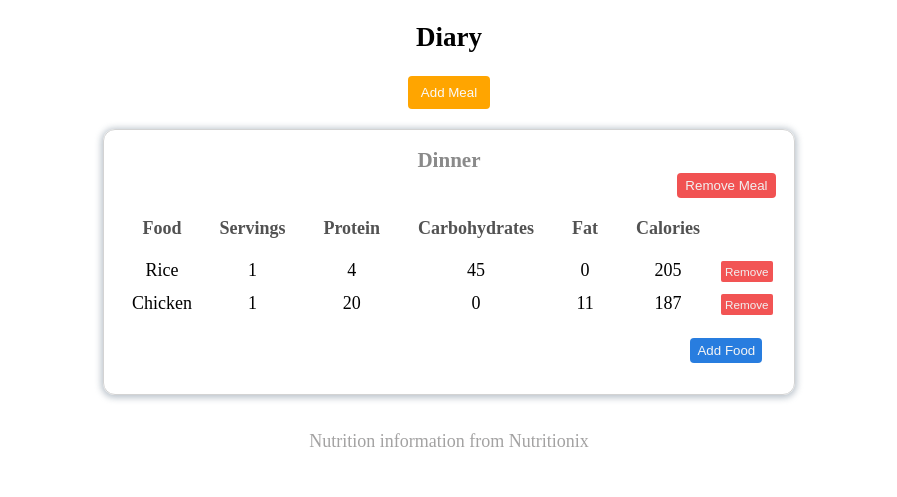
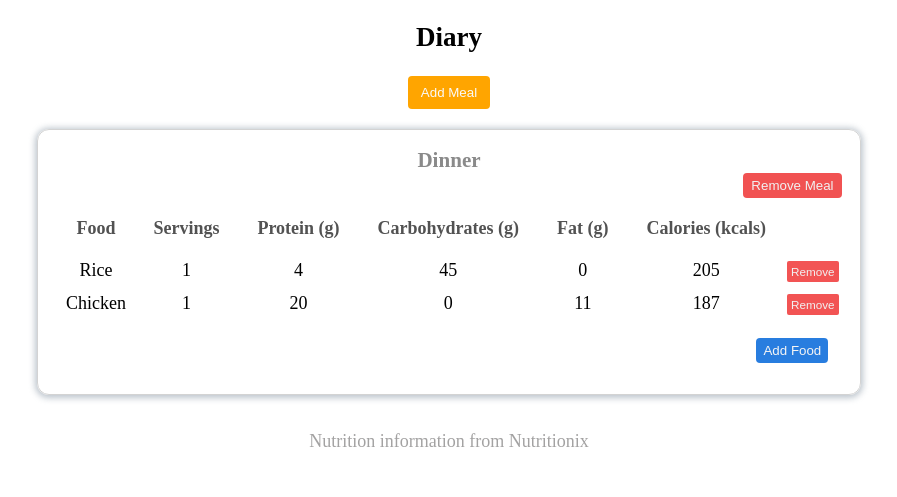
Before and after one commit to git-lavi/MealMaster, a Flask app: page /diary in a window 1280 px wide. Shown: the part 150-647 px from the top of the page, without its empty margins (191-1088 px from the left). Run offline with Flask 3, Linux system fonts and the light colour scheme; a user stored in the database is signed in; data comes from the database, SQL or seed files in the repository; both versions use the stored data as it was after the commit.

Commit message:
Ready to submit

```diff
--- a/routes.py
+++ b/routes.py
@@ -239,7 +239,8 @@ def add_food():
     try:
         nutrients = get_nutrients(food_name, food_servings)
     except Exception as e:
-        flash(str(e), "error")
+        flash("An error occurred while fetching nutrients. Please try again later.", "error")
+        print("Error while calling get_nutrients: ", str(e))
         return redirect("/diary")
 
     if not nutrients:
--- a/templates/dashboard.html
+++ b/templates/dashboard.html
@@ -30,7 +30,8 @@
 
         <canvas id="pieChart" width="400" height="400" data-nutrients="{{ total_nutrients }}"></canvas>
 
-        <p>Total Calories: {{ calories }}</p>
+        <p>Total Calories: {{ calories }} kcals</p>
+        <p style="font-size: small; margin-top: 3em;">* Macros in grams</p>
 
         <script src="https://cdn.jsdelivr.net/npm/chart.js"></script>
         <script src="/static/dashboard.js"></script>
--- a/templates/diary.html
+++ b/templates/diary.html
@@ -41,10 +41,10 @@ Diary - MealMaster
                             <tr>
                                 <th>Food</th>
                                 <th>Servings</th>
-                                <th>Protein</th>
-                                <th>Carbohydrates</th>
-                                <th>Fat</th>
-                                <th>Calories</th>
+                                <th>Protein (g)</th>
+                                <th>Carbohydrates (g)</th>
+                                <th>Fat (g)</th>
+                                <th>Calories (kcals)</th>
                             </tr>
                         </thead>
                         <tbody>
```
Also changed, not shown: database.db.
